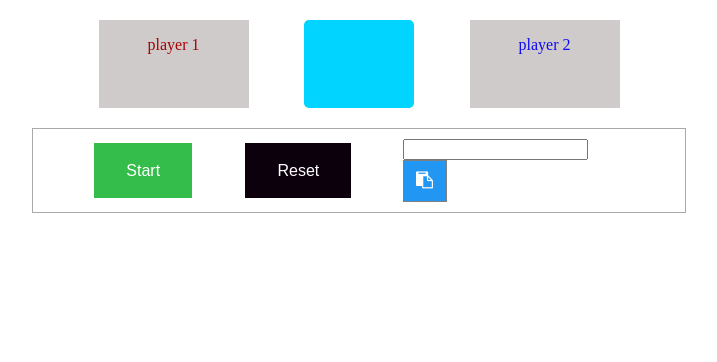
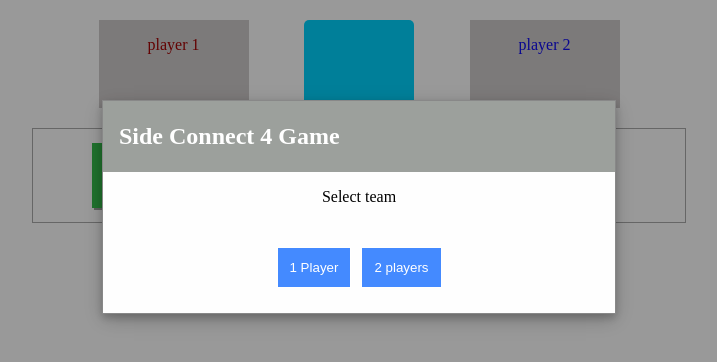
Before and after one commit to Joyce-O/side-connect4, a website with bundled scripts: page public/index.html in a window 1280 px wide. Both pictures are taken after a click on the button "Start". Shown: the whole page, without its empty margins (281-998 px from the left). Built offline with nearby package versions, Linux system fonts and the light colour scheme; no server answers; a script that the page names is missing.

Commit message:
add modal markup

```diff
--- /dev/null
+++ b/public/css/modal.css
@@ -0,0 +1,70 @@
+
+.modal {
+    display: none;
+    position: fixed;
+    z-index: 1;
+    padding-top: 100px;
+    left: 0;
+    top: 0;
+    width: 100%;
+    height: 100%;
+    overflow: auto;
+    background-color: rgb(0,0,0);
+    background-color: rgba(0,0,0,0.4);
+  }
+
+  .modal-content {
+    position: relative;
+    background-color: #fefefe;
+    margin: auto;
+    padding: 0;
+    border: 1px solid #888;
+    width: 40%;
+    box-shadow: 0 4px 8px 0 rgba(0,0,0,0.2),0 6px 20px 0 rgba(0,0,0,0.19);
+    -webkit-animation-name: animatetop;
+    -webkit-animation-duration: 0.4s;
+    animation-name: animatetop;
+    animation-duration: 0.4s
+  }
+
+  .modal-content p {
+    text-align: center;
+  }
+
+
+  @-webkit-keyframes animatetop {
+    from {top:-300px; opacity:0}
+    to {top:0; opacity:1}
+  }
+
+  @keyframes animatetop {
+    from {top:-300px; opacity:0}
+    to {top:0; opacity:1}
+  }
+
+  .modal-header {
+    padding: 2px 16px;
+    background-color: #9ca09c;
+    color: white;
+  }
+
+  .modal-body {
+     padding: 20px 16px;
+     align-content: center;
+     justify-content: center;
+     display: flex;
+  }
+
+  button {
+    padding: 12px 12px;
+    background-color: #448aff;
+    border: 1px white solid;
+    margin: 5px;
+    color: white;
+  }
+
+  button:hover,
+  button:focus {
+    box-shadow: 2px 2px #9ca09c;
+    cursor: pointer;
+  }
--- a/public/index.html
+++ b/public/index.html
@@ -3,13 +3,28 @@
 
 <head>
   <title>Side stacker game, varient for connect4</title>
-  <link rel="stylesheet" href="/style.css" />
+  <link rel="stylesheet" href="/css/style.css" />
+  <link rel="stylesheet" href="/css/modal.css" />
 </head>
 
 <body>
+  <div id="modal" class="modal">
+
+    <div class="modal-content">
+      <div class="modal-header">
+        <h2>Side Connect 4 Game</h2>
+      </div>
+      <p>Select team</p>
+      <div class="modal-body">
+        <button id="oneTeam">1 Player</button>
+        <button id="twoTeams">2 players</button>
+      </div>
+    </div>
+
+  </div>
   <div id="parent-container">
     <div class="player-sign">
-        <p class="player1-color" id="player1">player 1</p>
+      <p class="player1-color" id="player1">player 1</p>
       <p class="playerPointer" id="playerPointer1"></p>
 
     </div>
@@ -18,7 +33,7 @@
 
     </div>
     <div class="player-sign">
-        <p class="player0-color" id="player0">player 2</p>
+      <p class="player0-color" id="player0">player 2</p>
       <p class="playerPointer" id="playerPointer0"></p>
     </div>
   </div>
@@ -38,9 +53,10 @@
     </div>
   </div>
 </body>
-<script type="module" src="/socket.js"></script>
-<script type="module" src="/utility.js"></script>
-<script type="module" src="/script.js"></script>
+<script type="module" src="/js/socket.js"></script>
+<script type="module" src="/js/utility.js"></script>
+<script type="module" src="/js/script.js"></script>
+<script type="module" src="/js/modal.js"></script>
 <script src="https://cdnjs.cloudflare.com/ajax/libs/clipboard.js/2.0.6/clipboard.min.js"></script>
 <link rel="stylesheet" href="https://cdnjs.cloudflare.com/ajax/libs/font-awesome/4.7.0/css/font-awesome.min.css" />
 
--- a/public/script.js
+++ b/public/js/script.js
@@ -1,7 +1,11 @@
 import { addMessage } from "./socket.js";
+import modal from "./modal.js";
 
 const container = document.getElementById("grid-container");
 const startBtn = document.getElementById("button-start");
+const modalParent = document.getElementById("modal");
+const btn1 = document.getElementById("oneTeam");
+const btn2 = document.getElementById("twoTeams");
 
 const clipboard = new ClipboardJS(".copy-btn");
 clipboard.on("success", function (e) {
@@ -23,10 +27,26 @@ const handlePlayerPointer = (player) => {
   addMessage({ cellValue, turn, stage, cellId });
 };
 
-const handleGame = () => {
-  let message = { stage: "BEGIN" };
-  addMessage(message);
+const handleGame = async () => {
+  modalParent.style.display = "block";
+  btn1.onclick = function () {
+    modalParent.style.display = "none";
+    let teamType = "oneTeam";
+    let message = { stage: "BEGIN", teamType };
+
+    addMessage(message);
+  };
+
+  btn2.onclick = function () {
+    modalParent.style.display = "none";
+    let teamType = "twoTeams";
+    let message = { stage: "BEGIN", teamType };
+    addMessage(message);
+  };
+
 };
+
+
 
 startBtn.addEventListener("click", handleGame);
 
--- a/public/socket.js
+++ b/public/js/socket.js
@@ -52,7 +52,7 @@ const addMessage = (msg) => {
   let stage = localStorage.getItem('stage') || msg.stage;
 
   if (stage === "BEGIN") {
-    msg.turn = param.get('isHost') == 1 ? 1 : 0;
+    msg.turn = param.get('isHost') == 1 ? 0 : 1;
   }
 
   if (stage == "COMPLETED") {
--- a/src/db/models.js
+++ b/src/db/models.js
@@ -2,6 +2,7 @@ export const games = `CREATE TABLE IF NOT EXISTS games (
   id VARCHAR(50) PRIMARY KEY,
   stage VARCHAR(50) NOT NULL,
   turn int(1),
+  teamType VARCHAR(50),
   winner VARCHAR(226),
   createdAt TIMESTAMP DEFAULT CURRENT_TIMESTAMP,
   updatedAt TIMESTAMP DEFAULT CURRENT_TIMESTAMP ON UPDATE CURRENT_TIMESTAMP
```
Also changed, not shown: app.js (+7 -3 lines), src/controller/gameEvents.js (+6 -5 lines), src/db/queries.js (+16 -14 lines), public/css/style.css (renamed from public/style.css), public/js/utility.js (renamed from public/utility.js), 1 other file.
